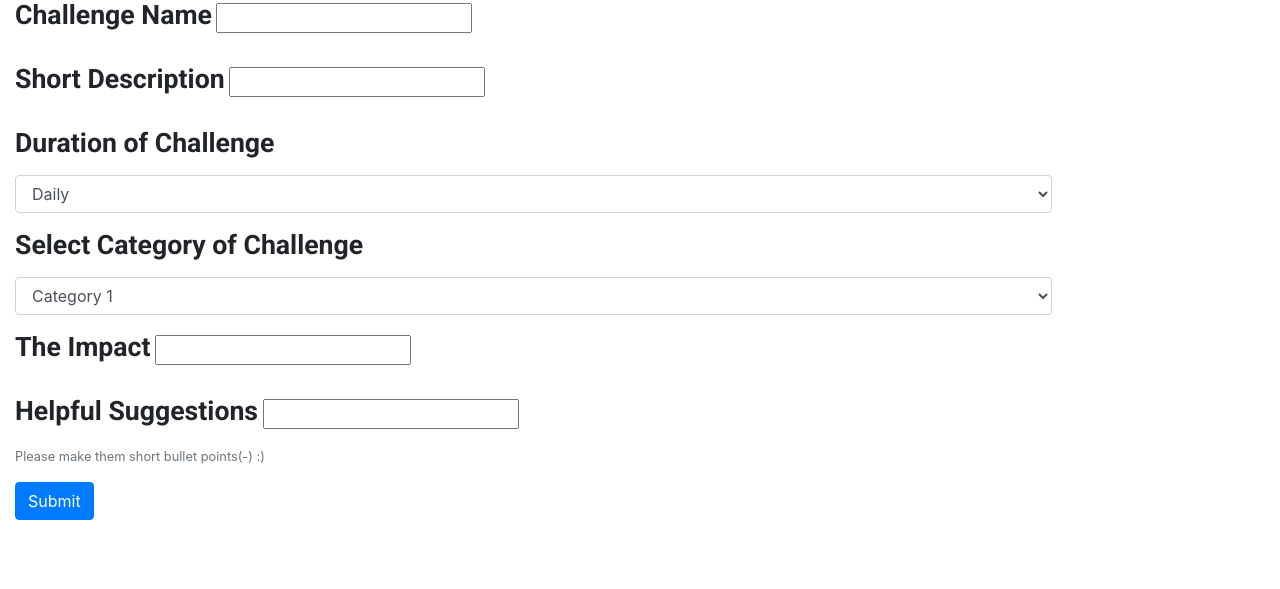
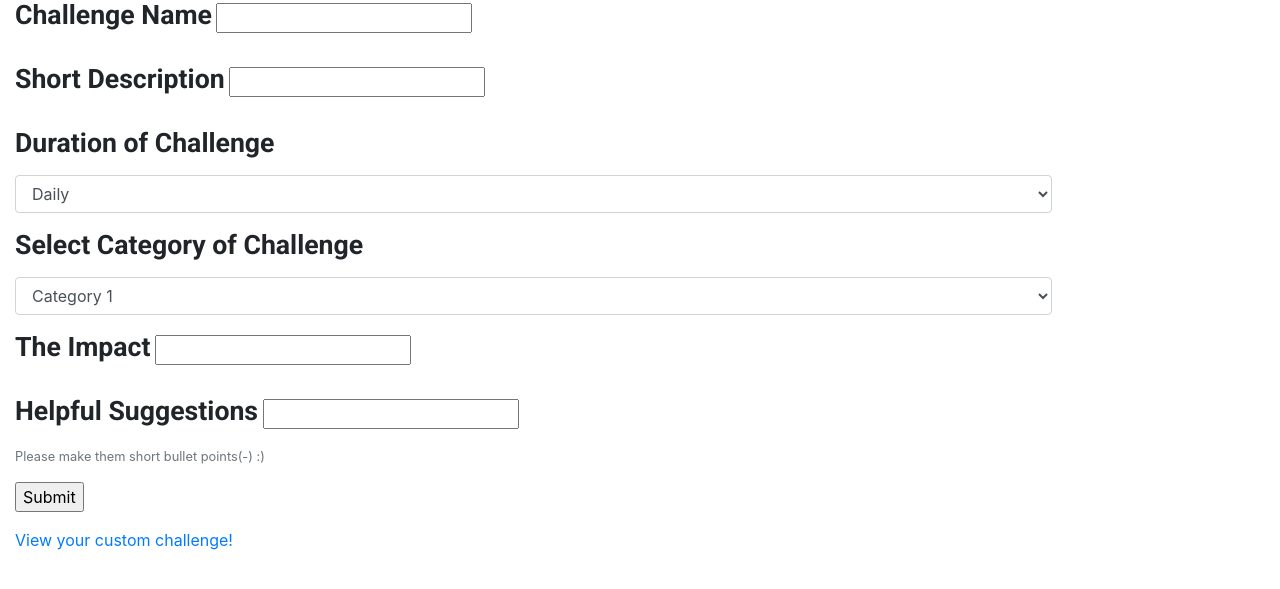
Before and after one commit to vicfal414/ubstest-s4, a Python web app: template flaskr/templates/challenge_pages/custom_challenge.html in a window 1280 px wide. Shown: the part 67-656 px from the top of the page. Run offline with Jinja, Linux system fonts and the light colour scheme; the template is opened without the code that fills it, so the values that code supplies are empty; some libraries are stand-ins or nearby versions.

Commit message:
Update custom_challenge.html

```diff
--- a/flaskr/templates/challenge_pages/custom_challenge.html
+++ b/flaskr/templates/challenge_pages/custom_challenge.html
@@ -12,7 +12,7 @@
     <!-- import font -->
     <link href="https://fonts.googleapis.com/css2?family=Roboto:ital,wght@0,100;0,300;0,400;0,500;0,700;0,900;1,100;1,300;1,400;1,500;1,700;1,900&display=swap" rel="stylesheet">
 
-    <title>Challenge Page 5</title>
+    <title>Add Custom Challenge Page </title>
   </head>
   <body>
 	<!--Navbar-->
@@ -54,7 +54,7 @@
   <h3></h3>
 
   <!-- FORM-->
-  <form>
+  <form action="{{ url_for('addingcustom') }}", method='post'>
     <!--Challenge Name-->
     <div class="form-group">
       <div class="col-10">
@@ -113,7 +113,12 @@
     </div>
 
     <div class="col-10">
-      <button type="submit" class="btn btn-primary">Submit</button>
+      <!--<button type="submit" class="btn btn-primary">Submit</button>-->
+      <div class="msg">{{ msg }}</div>
+      <input type="submit" value="Submit">
+      <p></p><a href="{{ url_for('chall_pg8') }}">View your custom challenge!</a></p>
+      <!-- edit for redirect in sprint 4 to new html page for this custom challenge -->
+      <!--<button type="submit" value="Submit" href="{{ url_for('chall_pg8') }}">-->
     </div>
   </form>
   <br>
```
